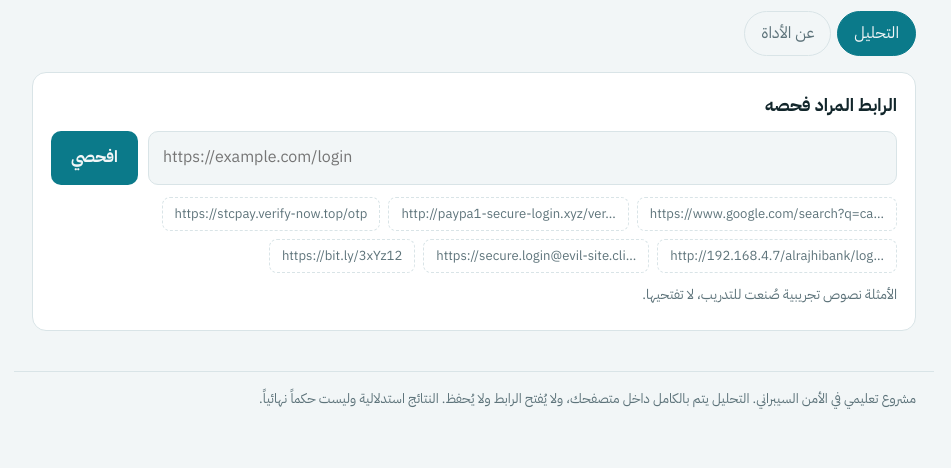
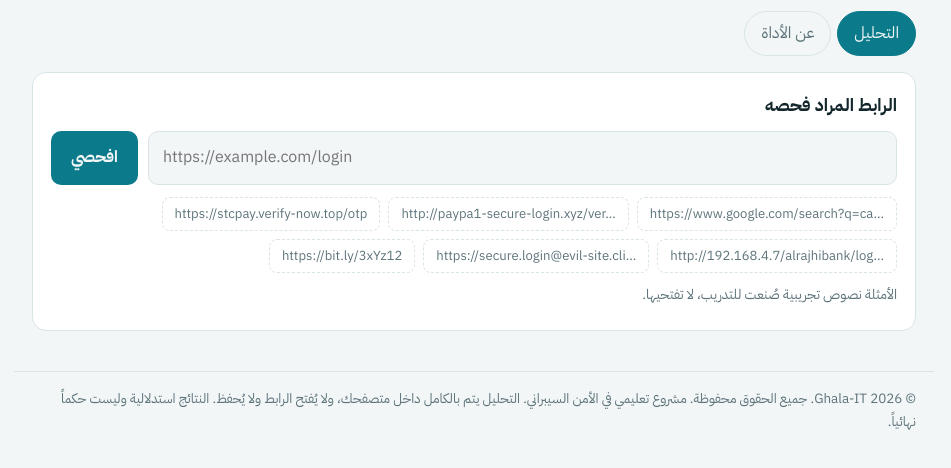
Before and after one commit to Ghala-IT/phishing-url-detector, a plain HTML site: page index.html in a window 1280 px wide. Shown: the part 132-600 px from the top of the page, without its empty margins (166-1117 px from the left). Drawn offline with Linux system fonts and the light colour scheme.

Commit message:
Add files via upload

```diff
--- a/index.html
+++ b/index.html
@@ -111,7 +111,7 @@ footer{max-width:920px;margin:0 auto 30px;padding:16px 18px;border-top:1px solid
 </section>
 
 </main>
-<footer>مشروع تعليمي في الأمن السيبراني. التحليل يتم بالكامل داخل متصفحك، ولا يُفتح الرابط ولا يُحفظ. النتائج استدلالية وليست حكماً نهائياً.</footer>
+<footer>© 2026 Ghala-IT. جميع الحقوق محفوظة. مشروع تعليمي في الأمن السيبراني. التحليل يتم بالكامل داخل متصفحك، ولا يُفتح الرابط ولا يُحفظ. النتائج استدلالية وليست حكماً نهائياً.</footer>
 
 <script>
 const $=id=>document.getElementById(id);
```
Also changed, not shown: 1 other file.
